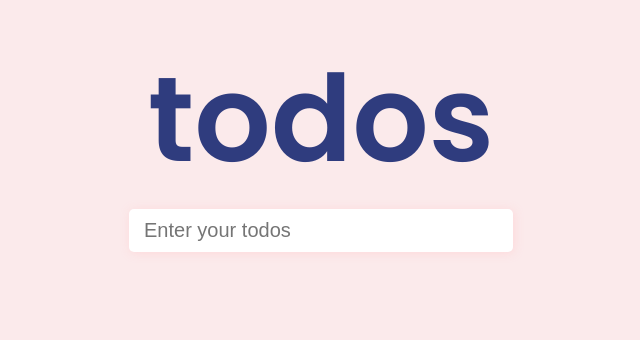
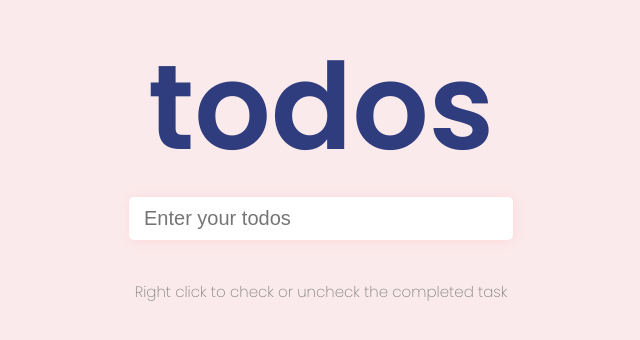
Before and after one commit to Hardik645/todoApp, a plain HTML site: page index.html in a window 1280 px wide. Shown: the part 120-460 px from the top of the page, without its empty margins (319-959 px from the left). Drawn offline with Linux system fonts and the light colour scheme.

Commit message:
added a note

```diff
--- a/index.html
+++ b/index.html
@@ -16,6 +16,7 @@
         <input type="text" placeholder="Enter your todos" id="addSection_input">
     </form>
     <div class="todoList" id="todoList"></div>
+    <span style="font-size: 15px;color: grey; font-weight: 100;">Right click to check or uncheck the completed task</span>
 </body>
 
 </html>
```
